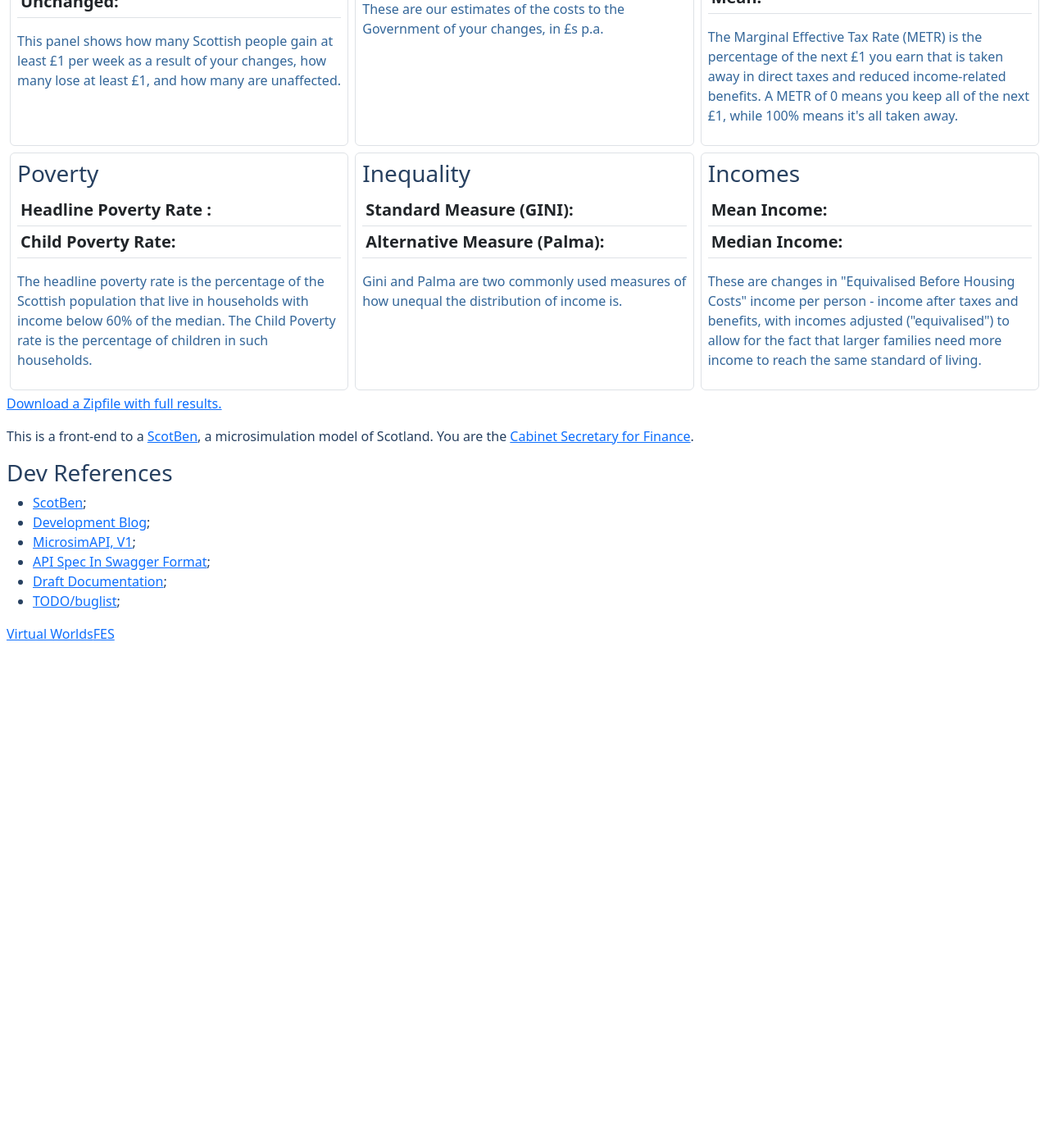
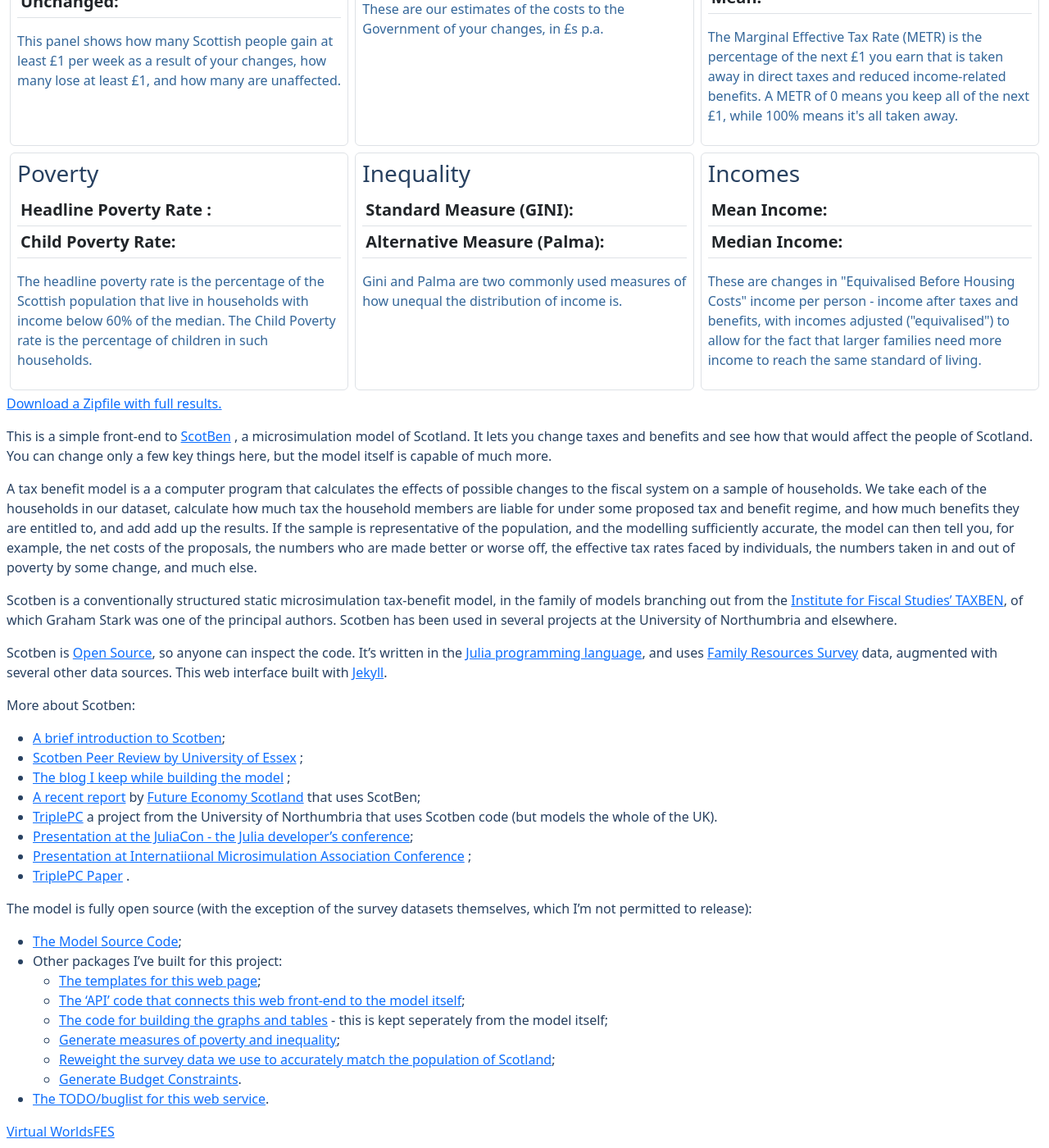
Before and after one commit to grahamstark/vwebsites, a Jekyll site: the page built from models/scotben-dev.md, in a window 1280 px wide and 1400 px high, scrolled down 920 px. Shown: the whole window at 82% size. Built offline with Jekyll 4.4.1, drawn with Linux system fonts in a browser that asks for light colours; nearby versions of some CDN libraries; before the commit the page ends 1713 px from its top, so only the background shows below that; some of the changed text lies outside the part shown.

Commit message:
Cleanup main text.

```diff
--- a/models/scotben-dev.md
+++ b/models/scotben-dev.md
@@ -1,21 +1,40 @@
 ---
-title: Scotben Mini 2026 Dev version
-author: graham_s
+title: Scotben - The Scottish Tax Benefit Model - Mini Version
+author: graham.stark@virtual-worlds.scot
 layout: scotben-2026
 permalink: /scotben-dev/
 order: 1
 category: Scotland
 whichapi: http://microapi-dev/
 ---
+This is a simple front-end to [ScotBen](https://github.com/grahamstark/ScottishTaxBenefitModel.jl){:target="_blank"} , a microsimulation model of Scotland. It lets you change taxes and benefits and see how that would affect the people of Scotland. You can change only a few key things here, but the model itself is capable of much more.
 
+A tax benefit model is a  a computer program that calculates the effects of
+possible changes to the fiscal system on a sample of households. We take each of the households in our dataset, calculate how much tax the household members are liable for under some proposed tax and benefit regime, and how much benefits they are entitled to, and add add up the results. If the sample is representative of the population, and the modelling sufficiently accurate, the model can then tell you, for example, the net costs of the proposals, the numbers who are made better or worse off, the effective tax rates faced by individuals, the numbers taken in and out of poverty by some change, and much else.
 
-This is a front-end to a [ScotBen](https://github.com/grahamstark/ScottishTaxBenefitModel.jl), a microsimulation model of Scotland. You are the [Cabinet Secretary for Finance](https://www.gov.scot/about/who-runs-government/cabinet-and-ministers/deputy-first-minister/).
+Scotben is a conventionally structured static microsimulation tax-benefit model, in the family of models branching out from the [Institute for Fiscal Studies’ TAXBEN](https://ifs.org.uk/publications/taxben-ifs-tax-and-benefit-microsimulation-model){:target="_blank"}, of which Graham Stark was one of the principal authors. Scotben has been used in several projects at the University of Northumbria and elsewhere.
 
-### Dev References
+Scotben is [Open Source](https://en.wikipedia.org/wiki/Open_source), so anyone can inspect the code. It's written in the [Julia programming language](https://julialang.org/){:target="_blank"}, and uses [Family Resources Survey]() data, augmented with several other data sources. This web interface built with [Jekyll](https://jekyllrb.com/docs/installation/){:target="_blank"}.
 
-* [ScotBen](https://github.com/grahamstark/ScottishTaxBenefitModel.jl);
-* [Development Blog]();
-* [MicrosimAPI, V1](https://github.com/grahamstark/MicrosimAPIv1);
-* [API Spec In Swagger Format](http://microapi-dev/docs/);
-* [Draft Documentation](/docs/microsimapi-v1.pdf);
-* [TODO/buglist](https://docs.google.com/spreadsheets/d/1QjX--iOkHQtdsO-fS5X9O85z4cnTJXFBpkJKLeAoC7s/edit?usp=sharing);
+More about Scotben:
+
+* [A brief introduction to Scotben](https://stb-blog.virtual-worlds.scot/assets/scotben-summary-note.pdf){:target="_blank"};
+* [Scotben Peer Review by University of Essex](https://stb-blog.virtual-worlds.scot/assets/scotben-essex-review.pdf){:target="_blank"} ;
+* [The blog I keep while building the model](https://stb-blog.virtual-worlds.scot/){:target="_blank"} ;
+* [A recent report](https://www.futureeconomy.scot/publications/297-funding-scotland-s-future-tax-reform-for-a-new-parliament){:target="_blank"} by [Future Economy Scotland](https://www.futureeconomy.scot/){:target="_blank"}  that uses ScotBen;
+* [TriplePC](https://conjoint.virtual-worlds.scot/){:target="_blank"}  a project from the University of Northumbria that uses Scotben code (but models the whole of the UK).
+* [Presentation at the JuliaCon - the Julia developer's conference](https://pretalx.com/juliacon-2022/talk/KPRZAM/){:target="_blank"};
+* [Presentation at Internatiional Microsimulation Association Conference](https://stb-blog.virtual-worlds.scot/articles/2022/01/01/IMA.html){:target="_blank"} ;
+* [TriplePC Paper](https://microsimulation.pub/articles/00323){:target="_blank"} .
+
+The model is fully open source (with the exception of the survey datasets themselves, which I'm not permitted to release):
+
+* [The Model Source Code](https://github.com/grahamstark/ScottishTaxBenefitModel.jl){:target="_blank"};
+* Other packages I've built for this project:
+  - [The templates for this web page](https://github.com/grahamstark/vwebsites){:target="_blank"};
+  - [The 'API' code that connects this web front-end to the model itself](https://github.com/grahamstark/MicrosimAPIv1){:target="_blank"};
+  - [The code for building the graphs and tables](https://github.com/grahamstark/MicroVisualisations.jl){:target="_blank"} - this is kept seperately from the model itself;
+  - [Generate measures of poverty and inequality](https://github.com/grahamstark/PovertyAndInequalityMeasures.jl){:target="_blank"};
+  - [Reweight the survey data we use to accurately match the population of Scotland](https://github.com/grahamstark/SurveyDataWeighting.jl){:target="_blank"};
+  - [Generate Budget Constraints](https://github.com/grahamstark/BudgetConstraints.jl){:target="_blank"}.
+* [The TODO/buglist for this web service](https://docs.google.com/spreadsheets/d/1QjX--iOkHQtdsO-fS5X9O85z4cnTJXFBpkJKLeAoC7s/edit?usp=sharing){:target="_blank"}.
```
